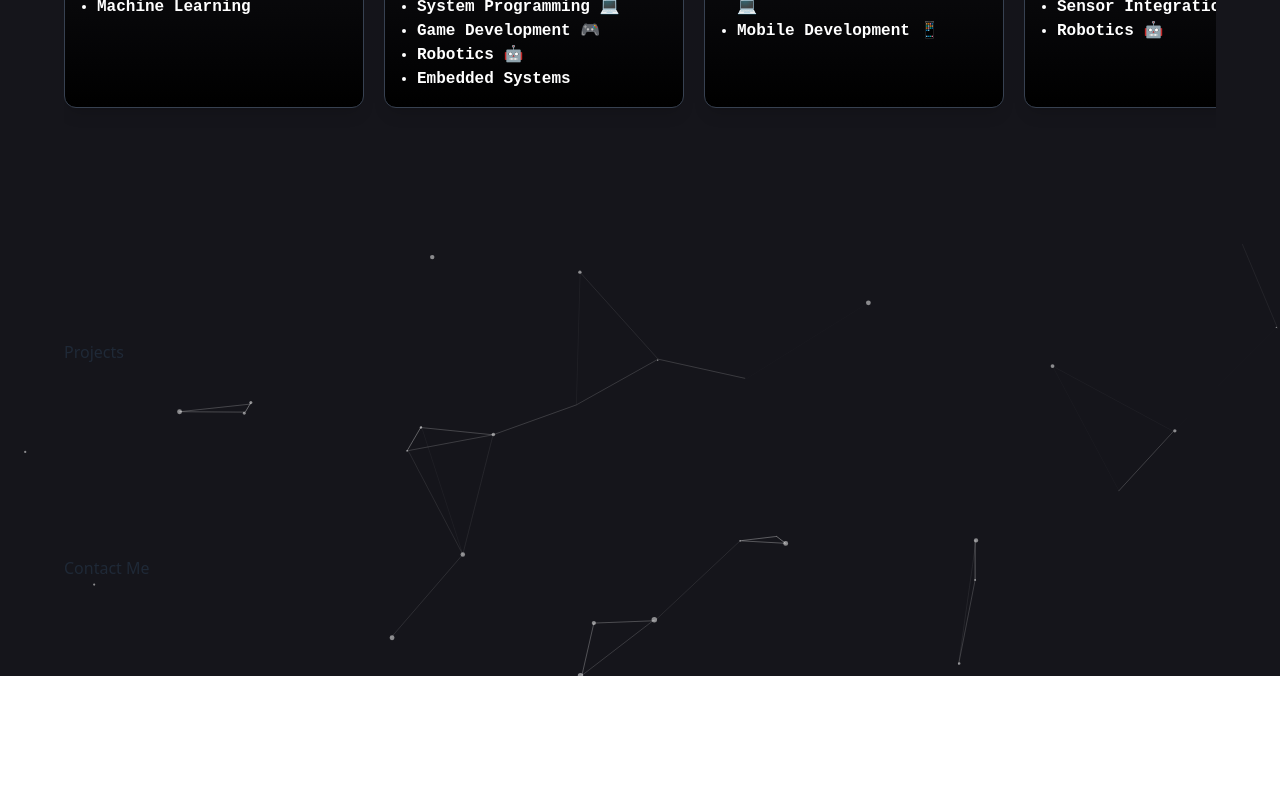
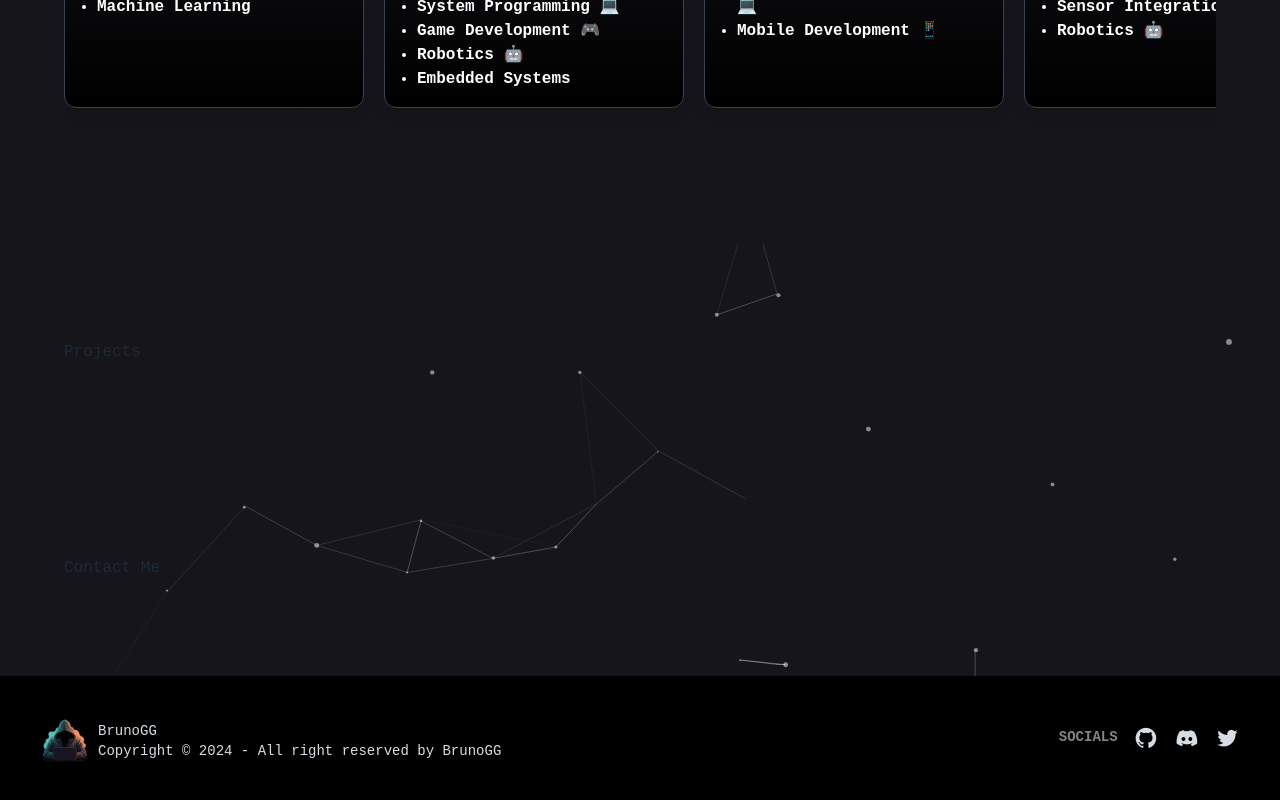
Before and after one commit to BrunoGG69/portfolio-website, a React (Vite) app: page /js in a window 1280 px wide. Shown: the part 1739-2539 px from the top of the page. Before the commit the page ends 2415 px from the top, so only its background shows below. Built offline with nearby package versions, Linux system fonts and the light colour scheme; a web font is replaced by a local one.

Commit message:
Footer Added

```diff
--- a/src/App.jsx
+++ b/src/App.jsx
@@ -1,5 +1,5 @@
 import { useEffect } from 'react';
-import { HeroMain, TechStacksMain, ProjectsMain, ContactMeMain, AboutMeMain } from './sections';
+import { HeroMain, TechStacksMain, ProjectsMain, ContactMeMain, AboutMeMain, FooterMain} from './sections';
 import { Nav } from './components';
 
 const App = () => {
@@ -25,27 +25,32 @@ const App = () => {
     }, []);
 
     return (
-        <main className="relative overflow-hidden">
+        <main className="relative overflow-hidden ">
             <div id="particles-js" className="absolute inset-0 bg-[#15151b] -z-10"></div>
-            <Nav />
-            <div className="flex flex-col">
+            <Nav/>
+            <div className="flex flex-col font-jetbrains">
                 <section className="xl:padding-1 wide:padding-r padding-b">
-                    <HeroMain />
+                    <HeroMain/>
                 </section>
                 {/*<section className="padding">*/}
                 {/*    <AboutMeMain />*/}
                 {/*</section>*/}
                 <section className="padding bg-[#15151b]">
-                    <TechStacksMain />
+                    <TechStacksMain/>
                 </section>
                 <section className="padding">
-                    <ProjectsMain />
+                    <ProjectsMain/>
                 </section>
                 <section className="padding">
-                    <ContactMeMain />
+                    <ContactMeMain/>
+                </section>
+                <section className="border-none">
+                    <FooterMain/>
                 </section>
             </div>
+
         </main>
+
     );
 };
 
--- /dev/null
+++ b/src/sections/FooterDir/Footer-Main.jsx
@@ -0,0 +1,54 @@
+import profilePic from "../../assets/profilePic-noBackground.png";
+
+const socialLinks = [
+    {
+        href: "https://github.com/BrunoGG69",
+        icon: "bxl-github",
+        label: "BrunoGG69"
+    },
+
+    {
+        href: "https://discordapp.com/users/785186372369252372",
+        icon: "bxl-discord-alt",
+        label: "brunogg69"
+    },
+    {
+        href: "https://twitter.com/BrunoGG69",
+        icon: "bxl-twitter",
+        label: "@BrunoGG69"
+    },
+
+];
+
+const FooterMain = () => {
+    return (
+        <footer className="footer bg-black text-neutral-content p-10 font-jetbrains">
+            <aside className= "grid-flow-col items-center">
+                <img
+                    src={profilePic}
+                    alt="Profile Picture"
+                    width = {50}
+                    height = {50}
+                />
+                <p>
+                    BrunoGG
+                    <br/>
+                    <p>Copyright © {new Date().getFullYear()} - All right reserved by BrunoGG</p>
+                </p>
+            </aside>
+            <nav className="grid-flow-col gap-4 md:place-self-center md:justify-self-end">
+                <h6 className="footer-title">Socials</h6>
+                <div className="grid grid-flow-col gap-4">
+                    {socialLinks.map(({href, icon}) => (
+                        <a href={href} key = "Key" target="_blank"
+                           className="transition-transform transform hover:scale-110 hover:font-bold">
+                            <i className={`bx ${icon} bx-sm`}></i>
+                        </a>
+                    ))}
+                </div>
+            </nav>
+        </footer>
+    );
+};
+
+export default FooterMain;
--- a/src/sections/index.js
+++ b/src/sections/index.js
@@ -3,6 +3,7 @@ import TechStacksMain from "./TechStacksDir/TechStacks-Main.jsx";
 import ProjectsMain from "./ProjectsDir/Projects-Main.jsx";
 import ContactMeMain from "./ContactMeDir/ContactMe-Main.jsx";
 import AboutMeMain from "./AboutMeDir/AboutMe-Main.jsx";
+import FooterMain from "./FooterDir/Footer-Main.jsx";
 
 export {
     HeroMain,
@@ -10,4 +11,5 @@ export {
     ProjectsMain,
     ContactMeMain,
     AboutMeMain,
+    FooterMain
 };
```
